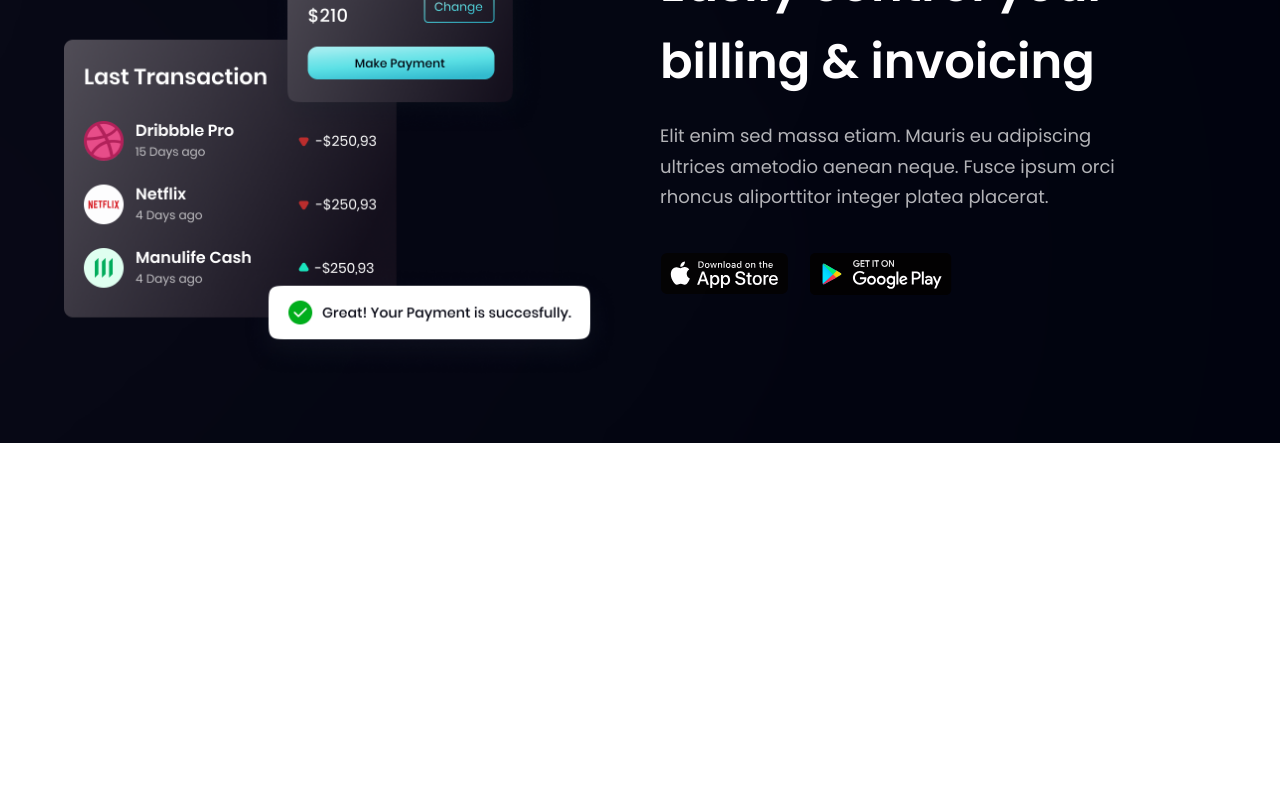
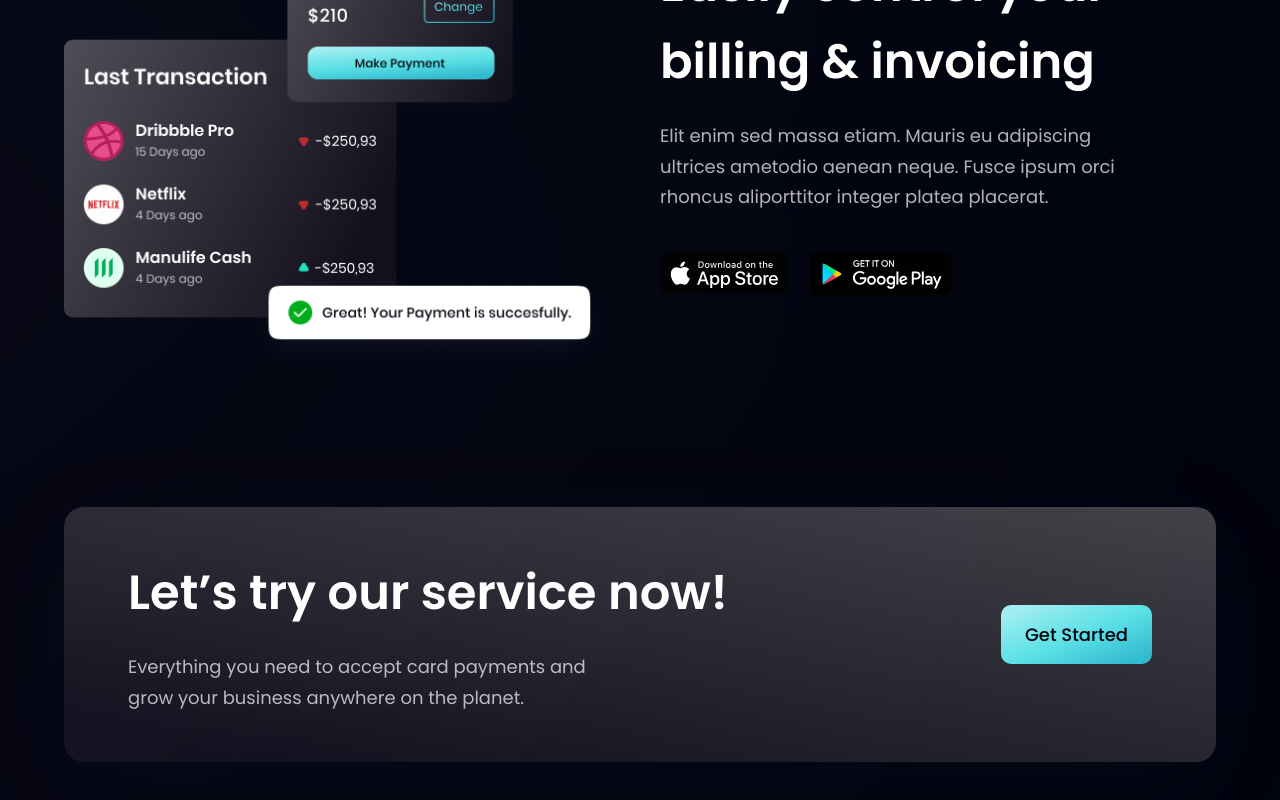
Before and after one commit to Neon-Coders/kuda, a React (Vite) app: page / in a window 1280 px wide. Shown: the part 1746-2546 px from the top of the page. Before the commit the page ends 2189 px from the top, so only its background shows below. Built offline with nearby package versions, Linux system fonts and the light colour scheme.

Commit message:
feat: CTA

```diff
--- a/src/components/CTA/CTA.jsx
+++ b/src/components/CTA/CTA.jsx
@@ -1,5 +1,24 @@
+import styles from "../../style";
+import Button from "../Button/Button";
+
 const CTA = () => {
-  return <div></div>;
+  return (
+    <section
+      className={`${styles.flexCenter} ${styles.marginY} ${styles.padding} sm:flex-row flex-col bg-black-gradient-2 rounded-[20px] box-shadow`}
+    >
+      <div className="flex-1 flex flex-col">
+        <h2 className={styles.heading2}>Let’s try our service now!</h2>
+        <p className={`${styles.paragraph} max-w-[470px] mt-5`}>
+          Everything you need to accept card payments and grow your business
+          anywhere on the planet.
+        </p>
+      </div>
+
+      <div className={`${styles.flexCenter} sm:ml-10 ml-0 sm:mt-0 mt-10`}>
+        <Button />
+      </div>
+    </section>
+  );
 };
 
 export default CTA;
```
